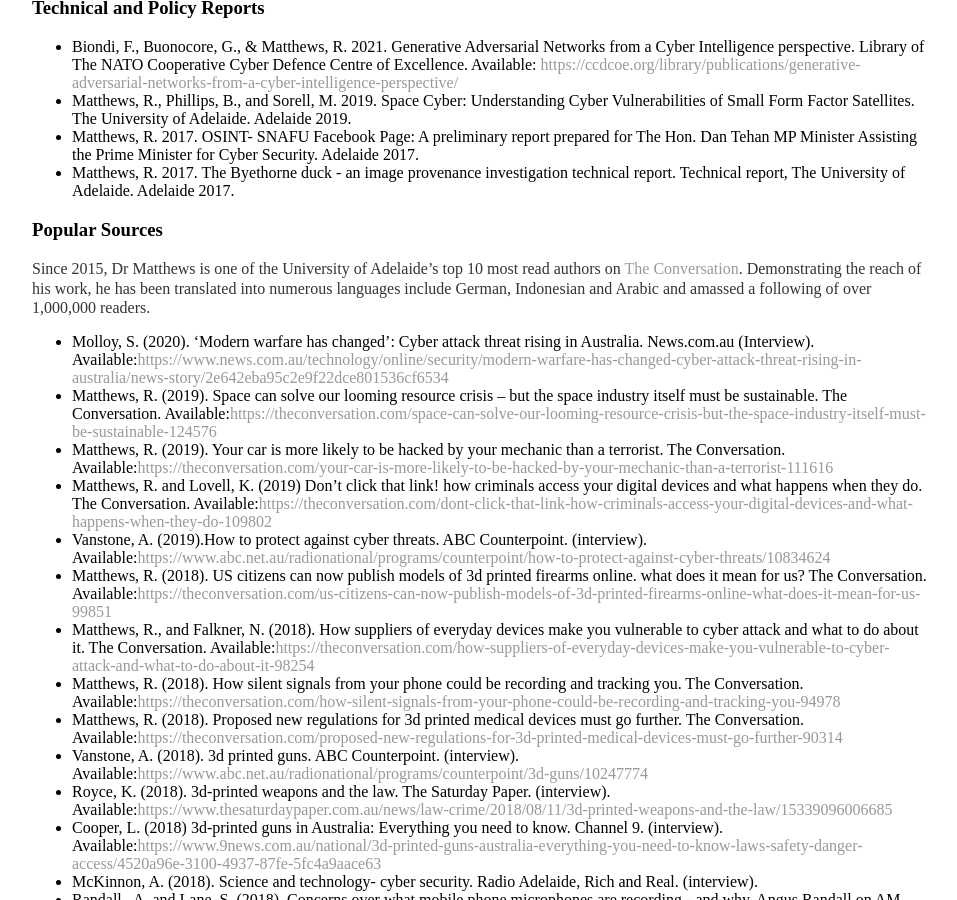
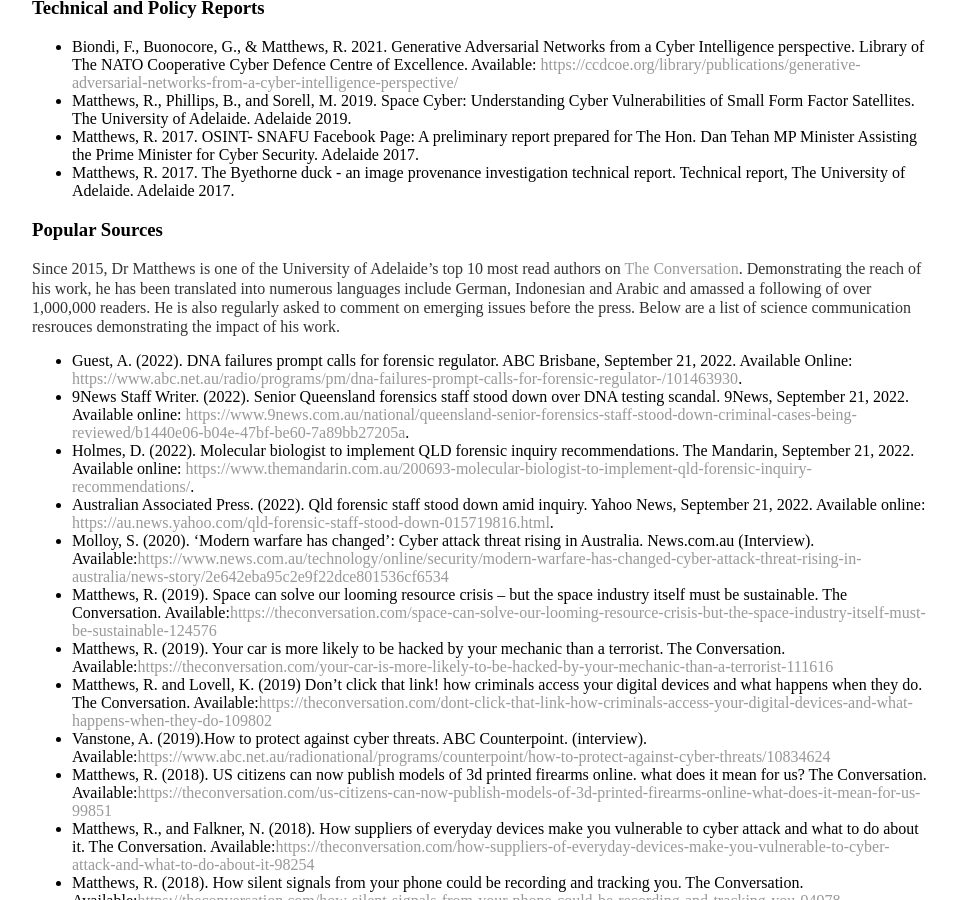
Before and after one commit to rhematt/rhematt.github.io, a Jekyll site: the page built from cv/index.md, in a window 1280 px wide and 900 px high, scrolled down 4741 px. Shown: the whole window, without its empty margins (160-1117 px from the left). Built offline with Jekyll 4.4.1, drawn with Linux system fonts in a browser that asks for light colours; our own code applies the rules of GitHub Pages for plain Markdown files; some of the changed text lies outside the part shown.

Commit message:
Update index.md
Added Brisbane DNA media and DFRWS APAC22 sources

```diff
--- a/cv/index.md
+++ b/cv/index.md
@@ -200,8 +200,12 @@
 - Matthews, R. 2017. The Byethorne duck - an image provenance investigation technical report. Technical report, The University of Adelaide. Adelaide 2017.
 
 ### <a name="PopularSources"></a>Popular Sources
-Since 2015, Dr Matthews is one of the University of Adelaide’s top 10 most read authors on [The Conversation](https://theconversation.com/profiles/richard-matthews-158213/articles).  Demonstrating the reach of his work, he has been translated into numerous languages include German, Indonesian and Arabic and  amassed a following of over 1,000,000 readers.
+Since 2015, Dr Matthews is one of the University of Adelaide’s top 10 most read authors on [The Conversation](https://theconversation.com/profiles/richard-matthews-158213/articles).  Demonstrating the reach of his work, he has been translated into numerous languages include German, Indonesian and Arabic and  amassed a following of over 1,000,000 readers. He is also regularly asked to comment on emerging issues before the press. Below are a list of science communication resrouces demonstrating the impact of his work.
 
+- Guest, A. (2022). DNA failures prompt calls for forensic regulator. ABC Brisbane, September 21, 2022. Available Online: [https://www.abc.net.au/radio/programs/pm/dna-failures-prompt-calls-for-forensic-regulator-/101463930](https://www.abc.net.au/radio/programs/pm/dna-failures-prompt-calls-for-forensic-regulator-/101463930).
+- 9News Staff Writer. (2022). Senior Queensland forensics staff stood down over DNA testing scandal. 9News, September 21, 2022. Available online: [https://www.9news.com.au/national/queensland-senior-forensics-staff-stood-down-criminal-cases-being-reviewed/b1440e06-b04e-47bf-be60-7a89bb27205a](https://www.9news.com.au/national/queensland-senior-forensics-staff-stood-down-criminal-cases-being-reviewed/b1440e06-b04e-47bf-be60-7a89bb27205a).
+- Holmes, D. (2022). Molecular biologist to implement QLD forensic inquiry recommendations. The Mandarin, September 21, 2022. Available online: [https://www.themandarin.com.au/200693-molecular-biologist-to-implement-qld-forensic-inquiry-recommendations/](https://www.themandarin.com.au/200693-molecular-biologist-to-implement-qld-forensic-inquiry-recommendations/).
+- Australian Associated Press. (2022). Qld forensic staff stood down amid inquiry. Yahoo News, September 21, 2022. Available online: [https://au.news.yahoo.com/qld-forensic-staff-stood-down-015719816.html](https://au.news.yahoo.com/qld-forensic-staff-stood-down-015719816.html).
 - Molloy, S. (2020). ‘Modern warfare has changed’: Cyber attack threat rising in Australia. News.com.au (Interview). Available:[https://www.news.com.au/technology/online/security/modern-warfare-has-changed-cyber-attack-threat-rising-in-australia/news-story/2e642eba95c2e9f22dce801536cf6534](https://www.news.com.au/technology/online/security/modern-warfare-has-changed-cyber-attack-threat-rising-in-australia/news-story/2e642eba95c2e9f22dce801536cf6534)
 - Matthews, R. (2019). Space can solve our looming resource crisis – but the space industry itself must be sustainable. The Conversation. Available:[https://theconversation.com/space-can-solve-our-looming-resource-crisis-but-the-space-industry-itself-must-be-sustainable-124576](https://theconversation.com/space-can-solve-our-looming-resource-crisis-but-the-space-industry-itself-must-be-sustainable-124576)
 - Matthews, R. (2019). Your car is more likely to be hacked by your mechanic than a terrorist. The Conversation. Available:[https://theconversation.com/your-car-is-more-likely-to-be-hacked-by-your-mechanic-than-a-terrorist-111616](https://theconversation.com/your-car-is-more-likely-to-be-hacked-by-your-mechanic-than-a-terrorist-111616)
@@ -257,6 +261,8 @@
 ___
 
 ## <a name="ConferenceProceedings"></a> Conference Proceedings and Abstracts
+- Matthews, R. H., & Sorell, M. 2022. Dealing with pseudo-science – Introducing the Forensic Acceptance and Readiness Scale. In DFRWS APAC 2022. Adelaide, Australia 2022.
+- Matthews, R. H., Moseley, T., Tanuku, S., Wang, S., Xu, L., & Sorell, M. 2022. SnapScraper - Automated Open Source Content Scraping for Snapchat Investigations. In DFRWS APAC 2022. Adelaide, Australia 2022.
 - Matthews, R. H., & Sorell, M. 2021. Forensic Applications of 3D Sampling. In Interpol Digital Forensic Experts Group 2021. Online 2021. Available: by request.
 - Matthews, R. H., & Sorell, M. 2021. Forensic Applications of 3D Scanning. In FCN Science Fest 2021. Online 2021. Available: [https://www.fcn.police.uk/publications/session-8-dr-richard-matthews](https://www.fcn.police.uk/publications/session-8-dr-richard-matthews).
 See Also: [https://www.fcn.police.uk/sites/default/files/2021-09/Session%208%20Dr%20Richard%20Matthews%20PDF.pdf](https://www.fcn.police.uk/sites/default/files/2021-09/Session%208%20Dr%20Richard%20Matthews%20PDF.pdf).
```
